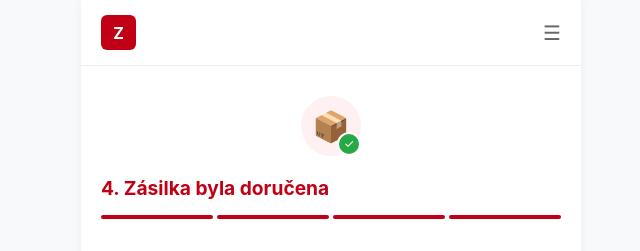
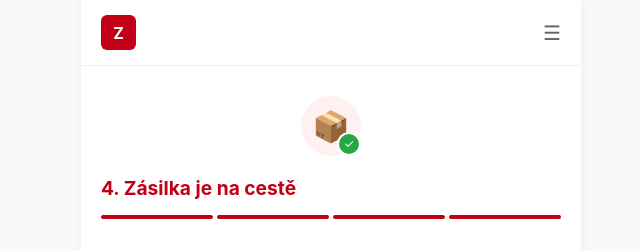
Before and after one commit to zasilkovna2026/zasilka, a plain HTML site: page index.html in a window 1280 px wide. Shown: the top 251 px of the page, 309-949 px from the left. Drawn offline with Linux system fonts and the light colour scheme.

Commit message:
Update index.html

```diff
--- a/index.html
+++ b/index.html
@@ -50,7 +50,7 @@
         <div style="text-align: center;">
             <div class="icon-box">📦<div class="icon-check">✓</div></div>
         </div>
-        <div class="status-title">4. Zásilka byla doručena</div>
+        <div class="status-title">4. Zásilka je na cestě</div>
         <div class="progress-container">
             <div class="progress-step"></div>
             <div class="progress-step"></div>
```
